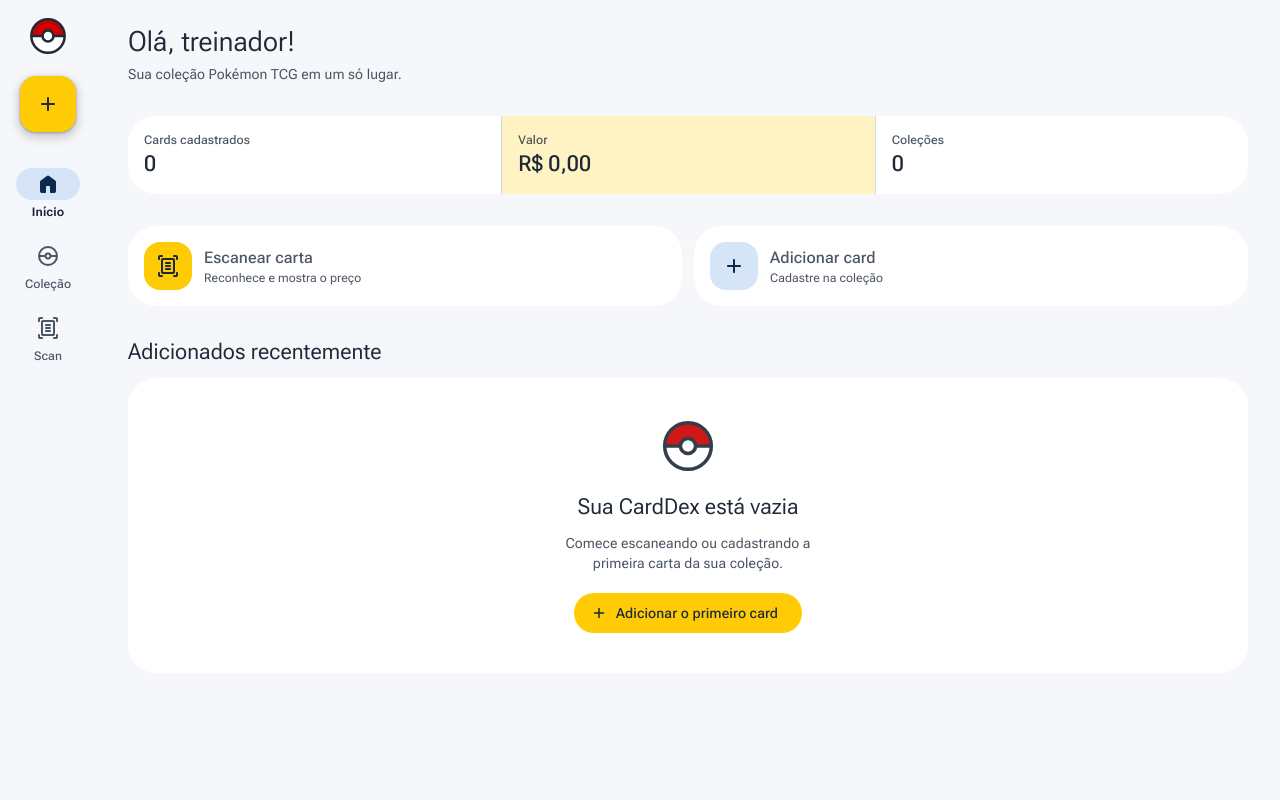
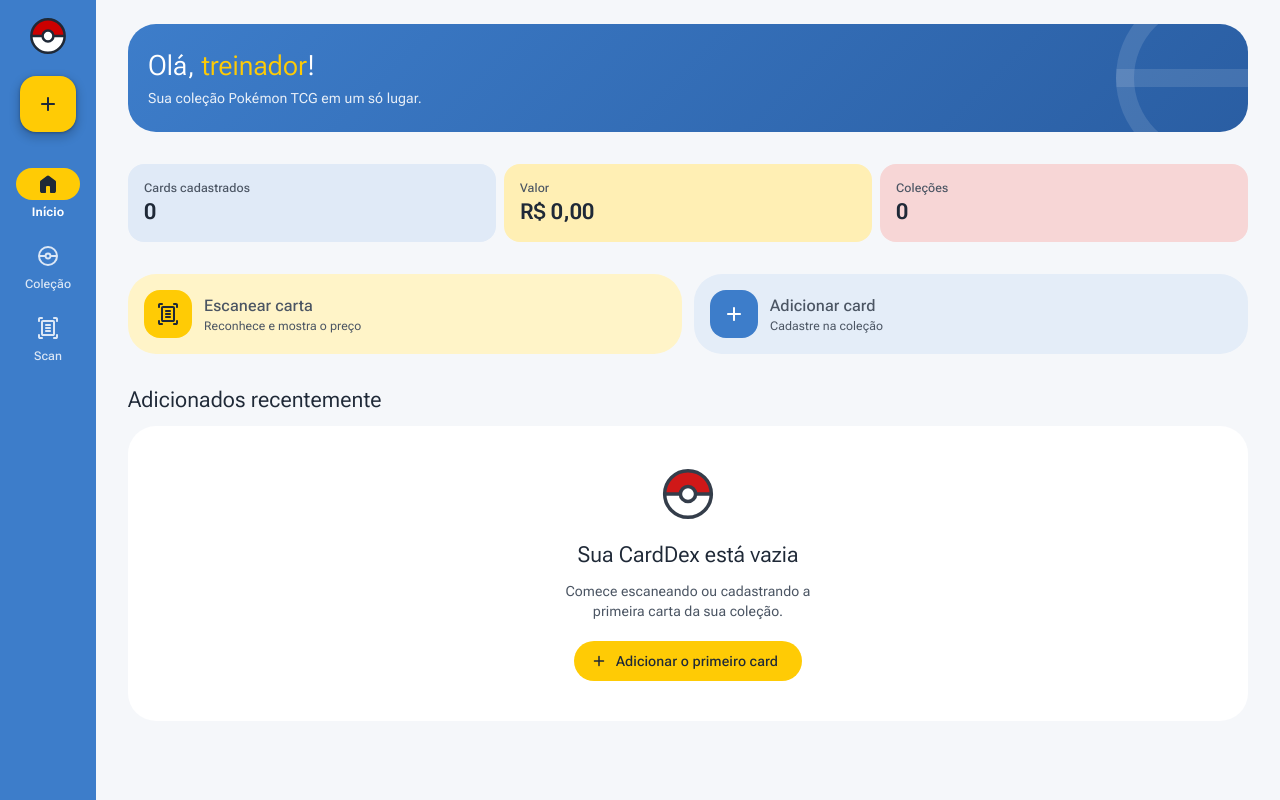
Before and after one commit to Pija14/prjPokedex, a Flask app: page / in a window 1280 px wide. Run offline with Flask 3, Linux system fonts and the light colour scheme.

Commit message:
Prateleiras coloridas em carrossel e mais cor na interface
- Coleção: cada prateleira com cor própria (alternando a paleta), tábua
  sob as cartas, rolagem com encaixe e bordas esmaecidas indicando que o
  carrossel continua; setas no computador.
- Corrige a prateleira que alargava a página no celular em vez de rolar
  por dentro (coluna do grid sem minmax(0, 1fr)).
- Barra superior e trilho em azul Pokémon com item ativo amarelo; Início
  com faixa azul, resumo e atalhos coloridos; preço em pílula amarela.

Co-Authored-By: Claude Opus 5.5 <noreply@anthropic.com>

```diff
--- a/static/css/style.css
+++ b/static/css/style.css
@@ -72,6 +72,17 @@
   --md-inverse-primary: #9cc1f0;
   --md-scrim: #000000;
   --logo-red: var(--brand-red);
+  /* Barras de navegação: azul Pokémon com item ativo amarelo */
+  --bar-bg: var(--brand-blue);
+  --bar-fg: #ffffff;
+  --bar-fg-muted: rgba(255, 255, 255, .82);
+  /* Cor de cada prateleira (alterna entre as coleções) */
+  --shelf-0: var(--brand-blue);
+  --shelf-1: #e0a800;
+  --shelf-2: var(--brand-red);
+  --shelf-3: #3fa129;
+  --shelf-4: #9141cb;
+  --shelf-5: #ff8000;
   --logo-ink: var(--brand-graphite);
   --logo-white: #ffffff;
 
@@ -265,7 +283,7 @@ code { padding: 1px 6px; border-radius: var(--shape-xs); background: var(--md-su
   transition: background var(--dur-medium) var(--ease);
 }
 .nav-item.is-active { color: var(--md-on-surface); font-weight: 700; }
-.nav-item.is-active .nav-indicator { background: var(--md-secondary-container); color: var(--md-on-secondary-container); }
+.nav-item.is-active .nav-indicator { background: var(--md-accent); color: var(--md-on-accent); }
 .nav-item:focus-visible { outline: none; }
 .nav-item:focus-visible .nav-indicator { outline: 3px solid var(--md-tertiary); outline-offset: 2px; }
 .nav-rail { display: none; }
@@ -403,19 +421,32 @@ code { padding: 1px 6px; border-radius: var(--shape-xs); background: var(--md-su
 .card-name { overflow: hidden; font: var(--title-medium); text-overflow: ellipsis; white-space: nowrap; }
 .card-meta { display: flex; align-items: center; gap: 6px; min-width: 0; color: var(--md-on-surface-variant); font: var(--body-small); }
 .card-meta span { overflow: hidden; text-overflow: ellipsis; white-space: nowrap; }
-.card-price { font: var(--label-large); font-variant-numeric: tabular-nums; }
-.card-price.is-empty { color: var(--md-on-surface-variant); font: var(--body-small); }
+.card-price { justify-self: start; margin-top: 2px; padding: 2px 10px; border-radius: var(--shape-full); background: var(--md-accent); color: var(--md-on-accent); font: var(--label-large); font-variant-numeric: tabular-nums; }
+.card-price.is-empty { padding: 0; background: none; color: var(--md-on-surface-variant); font: var(--body-small); }
 
 /* ---------- Início ---------- */
+.greeting {
+  position: relative; overflow: hidden; padding: var(--space-6) var(--space-5);
+  border-radius: var(--shape-xl); background: linear-gradient(135deg, var(--brand-blue), #2a5ea3); color: #fff;
+}
+.greeting::after { /* pokébola em marca d'água */
+  content: ""; position: absolute; right: -48px; top: 50%; width: 180px; height: 180px; transform: translateY(-50%);
+  border-radius: 50%; border: 18px solid rgba(255, 255, 255, .12);
+  background: linear-gradient(transparent calc(50% - 9px), rgba(255, 255, 255, .12) calc(50% - 9px) calc(50% + 9px), transparent calc(50% + 9px));
+}
 .greeting h1 { font: var(--headline-medium); }
-.greeting p { margin-top: var(--space-1); color: var(--md-on-surface-variant); font: var(--body-medium); }
-.summary { display: grid; grid-template-columns: repeat(3, minmax(0, 1fr)); border-radius: var(--shape-xl); background: var(--md-surface-container-low); overflow: hidden; }
-.stat { display: grid; align-content: center; gap: 2px; min-width: 0; padding: var(--space-4); }
-.stat + .stat { border-left: 1px solid var(--md-outline-variant); }
+.greeting h1 span { color: var(--brand-yellow); }
+.greeting p { margin-top: var(--space-1); max-width: 70%; color: rgba(255, 255, 255, .88); font: var(--body-medium); }
+.summary { display: grid; grid-template-columns: repeat(3, minmax(0, 1fr)); gap: var(--space-2); }
+.stat {
+  --c: var(--brand-blue);
+  display: grid; align-content: center; gap: 2px; min-width: 0; padding: var(--space-4);
+  border-radius: var(--shape-lg); background: color-mix(in srgb, var(--c) 16%, var(--md-surface-container-lowest));
+}
+.stat.is-value { --c: var(--brand-yellow); background: color-mix(in srgb, var(--c) 30%, var(--md-surface-container-lowest)); }
+.stat.is-sets { --c: var(--brand-red); }
 .stat-label { color: var(--md-on-surface-variant); font: var(--label-medium); }
-.stat-value { overflow: hidden; font: var(--title-large); font-weight: 500; font-variant-numeric: tabular-nums; text-overflow: ellipsis; white-space: nowrap; }
-.stat.is-value { background: var(--md-gold-container); color: var(--md-on-gold-container); }
-.stat.is-value .stat-label { color: inherit; opacity: .8; }
+.stat-value { overflow: hidden; font: var(--title-large); font-weight: 600; font-variant-numeric: tabular-nums; text-overflow: ellipsis; white-space: nowrap; }
 .quick-actions { display: grid; grid-template-columns: 1fr 1fr; gap: var(--space-3); }
 .action-card {
   display: grid; gap: var(--space-3); padding: var(--space-4); border-radius: var(--shape-xl); text-decoration: none;
@@ -424,8 +455,10 @@ code { padding: 1px 6px; border-radius: var(--shape-xs); background: var(--md-su
 .action-card .action-icon { display: grid; place-items: center; width: 48px; height: 48px; border-radius: var(--shape-lg); }
 .action-card strong { display: block; font: var(--title-medium); }
 .action-card span { color: var(--md-on-surface-variant); font: var(--body-small); }
+.action-card.is-scan { background: color-mix(in srgb, var(--brand-yellow) 22%, var(--md-surface-container-lowest)); }
 .action-card.is-scan .action-icon { background: var(--md-accent); color: var(--md-on-accent); }
-.action-card.is-add .action-icon { background: var(--md-primary-container); color: var(--md-on-primary-container); }
+.action-card.is-add { background: color-mix(in srgb, var(--brand-blue) 14%, var(--md-surface-container-lowest)); }
+.action-card.is-add .action-icon { background: var(--brand-blue); color: #fff; }
 
 /* ---------- Estado vazio ---------- */
 .empty { display: grid; justify-items: center; gap: var(--space-3); padding: var(--space-10) var(--space-4); border-radius: var(--shape-xl); background: var(--md-surface-container-low); text-align: center; }
@@ -796,8 +848,10 @@ code { padding: 1px 6px; border-radius: var(--shape-xs); background: var(--md-su
   .has-nav .toasts { bottom: 24px; }
   .nav-rail {
     position: fixed; inset: 0 auto 0 0; z-index: 30; display: flex; flex-direction: column; align-items: center; gap: var(--space-4);
-    width: var(--rail-w); padding: var(--space-4) 0 var(--space-6); background: var(--md-surface);
+    width: var(--rail-w); padding: var(--space-4) 0 var(--space-6); background: var(--bar-bg); color: var(--bar-fg);
   }
+  .nav-rail .nav-item { color: var(--bar-fg-muted); }
+  .nav-rail .nav-item.is-active { color: var(--bar-fg); }
   .rail-brand { margin-bottom: var(--space-1); }
   .rail-items { display: grid; gap: var(--space-3); margin-top: var(--space-4); }
   .rail-foot { margin-top: auto; }
--- a/static/js/app.js
+++ b/static/js/app.js
@@ -51,8 +51,13 @@
     const arrows = shelf.querySelector("[data-shelf-arrows]");
     const overflow = track.scrollWidth > track.clientWidth + 4;
     arrows.hidden = !(overflow && canHover.matches); // no celular, rola com o dedo
-    shelf.querySelector("[data-shelf-prev]").disabled = track.scrollLeft <= 4;
-    shelf.querySelector("[data-shelf-next]").disabled = track.scrollLeft + track.clientWidth >= track.scrollWidth - 4;
+    const atStart = track.scrollLeft <= 4;
+    const atEnd = track.scrollLeft + track.clientWidth >= track.scrollWidth - 4;
+    shelf.querySelector("[data-shelf-prev]").disabled = atStart;
+    shelf.querySelector("[data-shelf-next]").disabled = atEnd;
+    // Bordas esmaecidas indicam que o carrossel continua para aquele lado
+    shelf.classList.toggle("has-more-left", overflow && !atStart);
+    shelf.classList.toggle("has-more-right", overflow && !atEnd);
   };
   const updateAllArrows = () => shelves.forEach(updateArrows);
   shelves.forEach((shelf) => {
--- a/templates/base.html
+++ b/templates/base.html
@@ -4,15 +4,15 @@
 <head>
   <meta charset="utf-8">
   <meta name="viewport" content="width=device-width, initial-scale=1, viewport-fit=cover">
-  <meta name="theme-color" content="#f5f7fa" media="(prefers-color-scheme: light)">
-  <meta name="theme-color" content="#111827" media="(prefers-color-scheme: dark)">
+  <meta name="theme-color" content="#3d7dca" media="(prefers-color-scheme: light)">
+  <meta name="theme-color" content="#1d3557" media="(prefers-color-scheme: dark)">
   <meta name="color-scheme" content="light dark">
   <title>{% block title %}CardDex{% endblock %} · CardDex</title>
   <script>document.documentElement.classList.add("js")</script>
   <meta name="csrf-token" content="{{ csrf_token() }}">
   <link rel="icon" href="{{ url_for('static', filename='images/logo.svg') }}" type="image/svg+xml">
   <link rel="preload" href="{{ url_for('static', filename='fonts/roboto-flex-latin.woff2') }}" as="font" type="font/woff2" crossorigin>
-  <link rel="stylesheet" href="{{ url_for('static', filename='css/style.css') }}?v=21">
+  <link rel="stylesheet" href="{{ url_for('static', filename='css/style.css') }}?v=23">
 </head>
 {# Navegação Material 3: barra inferior (celular) ou trilho lateral (a partir de 840 px). "Adicionar" é ação, não destino: vai no FAB. #}
 {% set nav = [
@@ -82,6 +82,6 @@
   {% endif %}
 
   {% include 'partials/_flash.html' %}
-  <script src="{{ url_for('static', filename='js/app.js') }}?v=20" defer></script>
+  <script src="{{ url_for('static', filename='js/app.js') }}?v=21" defer></script>
 </body>
 </html>
--- a/templates/cards.html
+++ b/templates/cards.html
@@ -42,12 +42,12 @@
 {# Uma "prateleira" por coleção: título e cartas lado a lado, em ordem de número. #}
 <div class="shelves" data-card-grid data-total="{{ total }}">
   {% for group in groups %}
-  <section class="shelf" data-shelf aria-labelledby="shelf-{{ loop.index }}">
+  <section class="shelf shelf-c{{ loop.index0 % 6 }}" data-shelf aria-labelledby="shelf-{{ loop.index }}">
     <header class="shelf-head">
-      <div class="shelf-title">
+      <div class="shelf-title"><div>
         <h2 id="shelf-{{ loop.index }}">{{ group.name }}</h2>
         <p class="shelf-meta"><span data-shelf-count data-total="{{ group.count }}">{{ group.count }} {{ 'card' if group.count == 1 else 'cards' }}</span>{% if group.value %} · {{ group.value|brl }}{% endif %}</p>
-      </div>
+      </div></div>
       <div class="shelf-arrows" data-shelf-arrows hidden>
         <button class="shelf-arrow" type="button" data-shelf-prev aria-label="Ver cartas anteriores de {{ group.name }}">{{ icon('chevron_left') }}</button>
         <button class="shelf-arrow" type="button" data-shelf-next aria-label="Ver próximas cartas de {{ group.name }}">{{ icon('chevron_right') }}</button>
--- a/templates/index.html
+++ b/templates/index.html
@@ -4,14 +4,14 @@
 {% block body_class %}is-home{% endblock %}
 {% block content %}
 <header class="greeting">
-  <h1>Olá, treinador!</h1>
+  <h1>Olá, <span>treinador</span>!</h1>
   <p>Sua coleção Pokémon TCG em um só lugar.</p>
 </header>
 
 <section class="summary" aria-label="Resumo da coleção">
-  <div class="stat"><span class="stat-label">Cards cadastrados</span><strong class="stat-value">{{ summary.total_cards }}</strong></div>
+  <div class="stat is-cards"><span class="stat-label">Cards cadastrados</span><strong class="stat-value">{{ summary.total_cards }}</strong></div>
   <div class="stat is-value"><span class="stat-label">Valor</span><strong class="stat-value">{{ summary.total_value|brl }}</strong></div>
-  <div class="stat"><span class="stat-label">Coleções</span><strong class="stat-value">{{ summary.collections }}</strong></div>
+  <div class="stat is-sets"><span class="stat-label">Coleções</span><strong class="stat-value">{{ summary.collections }}</strong></div>
 </section>
 
 <nav class="quick-actions" aria-label="Atalhos">
```
Also changed, not shown: other parts of static/css/style.css (+41 -13 lines), tests/test_card_service.py (+1 -1 lines).
